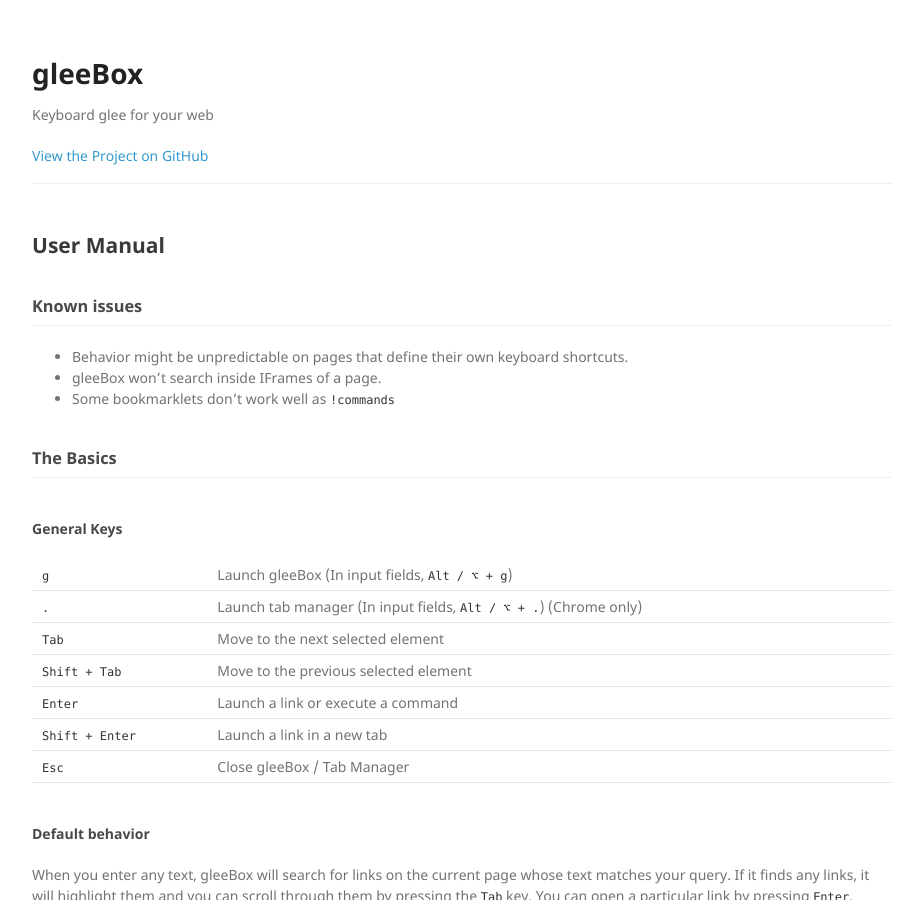
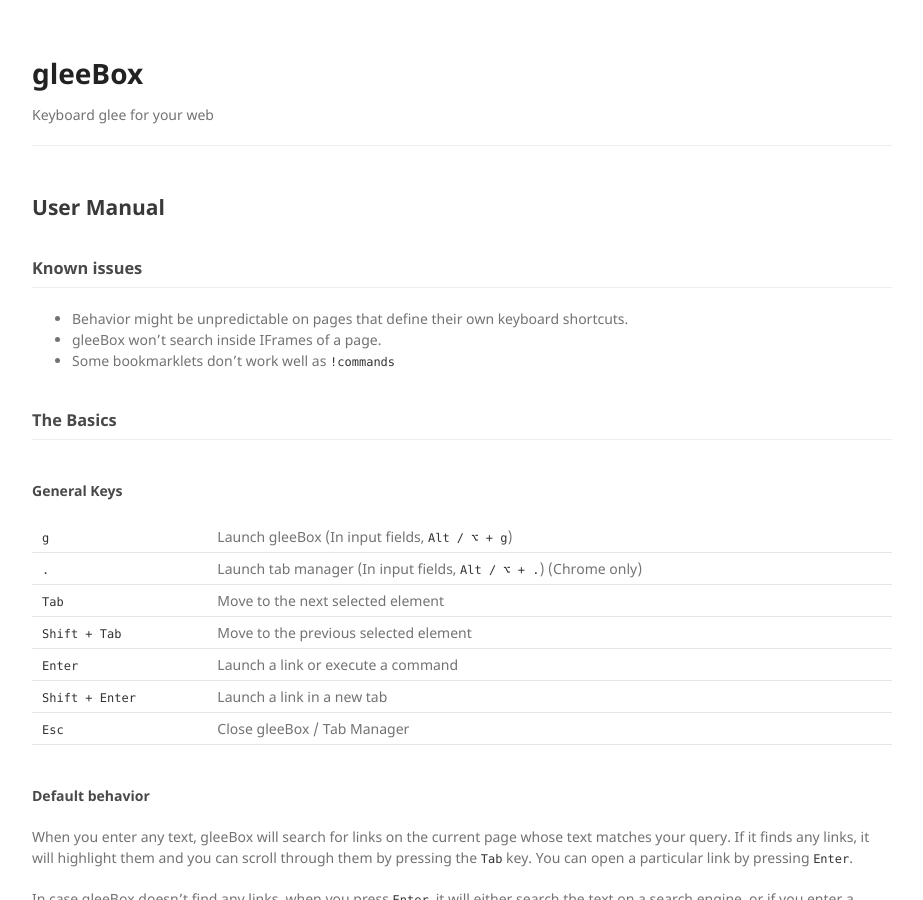
Before and after one commit to stubbsgls/GLee.github.io, a Jekyll site: the page built from manual.md, in a window 1280 px wide and 900 px high. Shown: the whole window, without its empty margins (178-1101 px from the left). Built offline with Jekyll 4.4.1, drawn with Linux system fonts in a browser that asks for light colours; our own code applies the rules of GitHub Pages for plain Markdown files; some of the changed text lies outside the part shown.

Commit message:
update template

```diff
--- a/_layouts/default.html
+++ b/_layouts/default.html
@@ -14,16 +14,8 @@
   <body>
     <div class="wrapper">
       <header>
-        <h1>{{ site.title | default: site.github.repository_name }}</h1>
+        <a href="/"><h1>{{ site.title | default: site.github.repository_name }}</h1></a>
         <p>{{ site.description | default: site.github.project_tagline }}</p>
-
-        {% if site.github.is_project_page %}
-          <p class="view"><a href="{{ site.github.repository_url }}">View the Project on GitHub <small>{{ github_name }}</small></a></p>
-        {% endif %}
-
-        {% if site.github.is_user_page %}
-          <p class="view"><a href="{{ site.github.owner_url }}">View My GitHub Profile</a></p>
-        {% endif %}
 
         {% if site.show_downloads %}
           <ul>
```
Also changed, not shown: index.md (+5 -5 lines), manual.md (+1 -1 lines).
